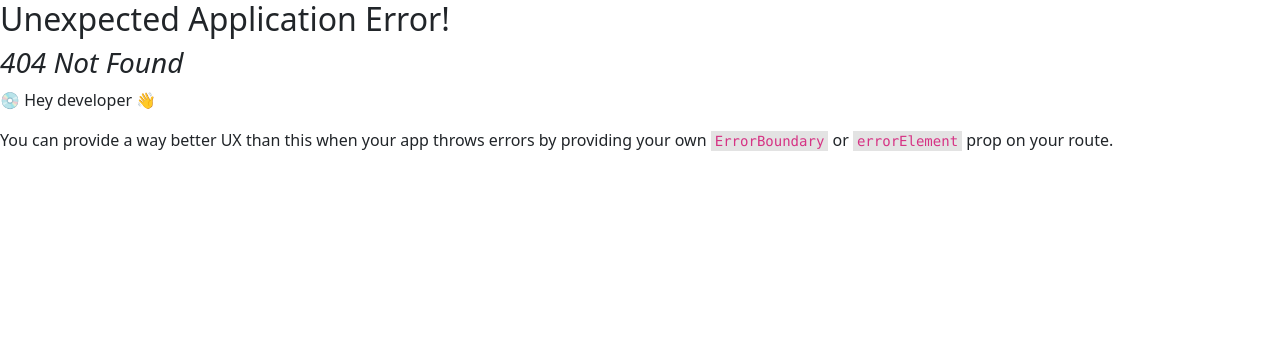
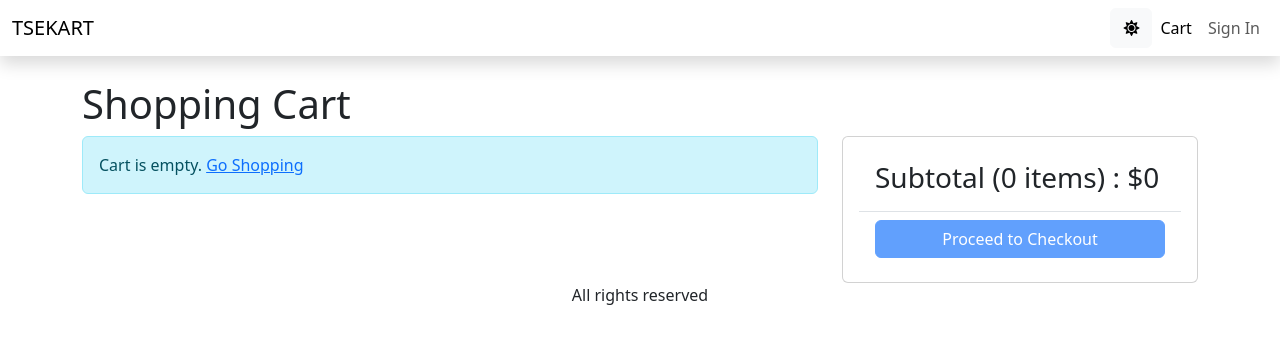
Before and after one commit to Aks-Shah-Tech/ts-ekart, a React (Vite) app in the folder frontend/: page /cart in a window 1280 px wide. Before the commit this address had no page. Shown: the top 344 px of the page. Built offline with nearby package versions, Linux system fonts and the light colour scheme.

Commit message:
Added CartPage

```diff
--- a/frontend/package.json
+++ b/frontend/package.json
@@ -18,7 +18,9 @@
     "react-bootstrap": "^2.8.0",
     "react-dom": "^18.2.0",
     "react-helmet-async": "^1.3.0",
-    "react-router-dom": "^6.14.1"
+    "react-router-bootstrap": "^0.26.2",
+    "react-router-dom": "^6.14.1",
+    "react-toastify": "^9.1.3"
   },
   "devDependencies": {
     "@types/node": "^20.3.3",
--- a/frontend/src/App.tsx
+++ b/frontend/src/App.tsx
@@ -1,19 +1,34 @@
-import { Badge, Button, Col, Container, Form, Nav, NavDropdown, Navbar, Row } from "react-bootstrap";
-import { sampleProducts } from "./data";
+import {
+  Badge,
+  Button,
+  Col,
+  Container,
+  Form,
+  Nav,
+  NavDropdown,
+  Navbar,
+  Row,
+} from "react-bootstrap";
 import { Link, Outlet } from "react-router-dom";
 import { useContext, useEffect } from "react";
 import { Store } from "./Store";
+import { ToastContainer } from "react-toastify";
+import "react-toastify/dist/ReactToastify.css";
+import { LinkContainer } from "react-router-bootstrap";
 
 function App() {
-  const {state: {mode, cart}, dispatch} = useContext(Store)
+  const {
+    state: { mode, cart },
+    dispatch,
+  } = useContext(Store);
 
   useEffect(() => {
-    document.body.setAttribute('data-bs-theme', mode)
-  }, [mode])
+    document.body.setAttribute("data-bs-theme", mode);
+  }, [mode]);
 
   const switchModeHandler = () => {
-    dispatch({ type: 'SWITCH_MODE' })
-  }
+    dispatch({ type: "SWITCH_MODE" });
+  };
   return (
     // <div className="d-flex flex-column vh-100">
     //   <header>
@@ -41,30 +56,35 @@ function App() {
     //   </footer>
     // </div>
     <div className="vh-100">
+      <ToastContainer position="bottom-center" limit={1} />
       <header>
         <Navbar expand="lg" className="shadow">
           <Container fluid>
+            <LinkContainer to="/">
               <Navbar.Brand href="#">TSEKART</Navbar.Brand>
+            </LinkContainer>
             <Navbar.Toggle aria-controls="navbarScroll" />
             <Navbar.Collapse id="navbarScroll">
               <Nav
                 className="ms-auto my-2 my-lg-0"
-            style={{ maxHeight: '100px' }}
+                style={{ maxHeight: "100px" }}
                 navbarScroll
               >
                 <Button variant={mode} onClick={switchModeHandler}>
-              <i className={mode === 'light' ? 'fa fa-sun' : 'fa fa-moon'}></i>
+                  <i
+                    className={mode === "light" ? "fa fa-sun" : "fa fa-moon"}
+                  ></i>
                 </Button>
+                <LinkContainer to="/cart">
                   <Nav.Link>
-            <Link to="/cart">
                     Cart
                     {cart.cartItems.length > 0 && (
                       <Badge pill bg="danger">
                         {cart.cartItems.reduce((a, c) => a + c.quantity, 0)}
                       </Badge>
                     )}
-            </Link>
                   </Nav.Link>
+                </LinkContainer>
                 <Nav.Link href="#action2">Sign In</Nav.Link>
               </Nav>
             </Navbar.Collapse>
--- a/frontend/src/components/ProductItem.tsx
+++ b/frontend/src/components/ProductItem.tsx
@@ -6,6 +6,7 @@ import { useContext } from "react"
 import { Store } from "../Store"
 import { CartItem } from "../types/Cart"
 import { convertProductToCartItem } from "../utils"
+import { toast } from "react-toastify"
 
 
 const ProductItem = ({product}: {product:Product}) => {
@@ -23,6 +24,7 @@ const ProductItem = ({product}: {product:Product}) => {
       type: 'CART_ADD_ITEM',
       payload: {...item, quantity},
     })
+    toast.success('Product added to the cart')
   }
   return (
     <Card>
--- a/frontend/src/index.css
+++ b/frontend/src/index.css
@@ -21,3 +21,7 @@
 img.large {
   max-width: 100%;
 }
+
+img.thumbnail {
+  height: 80px;
+}
--- a/frontend/src/main.tsx
+++ b/frontend/src/main.tsx
@@ -16,6 +16,7 @@ import axios from 'axios';
 import { QueryClient, QueryClientProvider } from '@tanstack/react-query';
 import { ReactQueryDevtools } from '@tanstack/react-query-devtools';
 import { StoreProvider } from './Store.tsx';
+import CartPage from './pages/CartPage.tsx';
 
 
 const router = createBrowserRouter(
@@ -23,6 +24,7 @@ const router = createBrowserRouter(
     <Route path="/" element={<App />}>
       <Route index={true} element={<HomePage />} />
       <Route path="/product/:slug" element={<ProductPage />} />
+      <Route path="cart" element={<CartPage />} />
       {/* <Route path="dashboard" element={<Dashboard />} /> */}
       {/* ... etc. */}
     </Route>
--- /dev/null
+++ b/frontend/src/pages/CartPage.tsx
@@ -0,0 +1,124 @@
+import React, { useContext } from 'react'
+import { Store } from '../Store'
+import { Link, useNavigate } from 'react-router-dom'
+import { CartItem } from '../types/Cart'
+import { toast } from 'react-toastify'
+import { Helmet } from 'react-helmet-async'
+import { Button, Card, Col, ListGroup, Row } from 'react-bootstrap'
+import MessageBox from '../components/MessageBox'
+
+const CartPage = () => {
+    const navigate = useNavigate()
+    const {
+        state: {
+            mode,
+            cart: {cartItems},
+        },
+        dispatch
+    } = useContext(Store)
+
+    const updateCartHandler = async (item: CartItem, quantity: number) => {
+        if(item.countInStock < quantity) {
+            toast.warn('Sorry. Product is out of stock')
+         return
+        }
+        dispatch({
+            type: 'CART_ADD_ITEM',
+            payload: {...item, quantity},
+        })
+    }
+
+    const checkoutHandler = () => {
+        navigate('/signin?redirect=/shipping')
+      }
+  return (
+    <div>
+        <Helmet>
+           <title>Shopping Cart</title>
+         </Helmet>
+         <h1>Shopping Cart</h1>
+         <Row>
+        <Col md={8}>
+          {cartItems.length === 0 ? (
+            <MessageBox>
+              Cart is empty. <Link to="/">Go Shopping</Link>
+            </MessageBox>
+          ) : (
+            <ListGroup>
+              {cartItems.map((item: CartItem) => (
+                <ListGroup.Item key={item._id}>
+                  <Row className="align-items-center">
+                    <Col md={4}>
+                      <img
+                        src={item.image}
+                        alt={item.name}
+                        className="img-fluid rounded thumbnail"
+                      ></img>{' '}
+                      <Link to={`/product/${item.slug}`}>{item.name}</Link>
+                    </Col>
+                    <Col md={3}>
+                      <Button
+                        onClick={() =>
+                          updateCartHandler(item, item.quantity - 1)
+                        }
+                        variant={mode}
+                        disabled={item.quantity === 1}
+                      >
+                        <i className="fas fa-minus-circle"></i>
+                      </Button>{' '}
+                      <span>{item.quantity}</span>
+                      <Button
+                        variant={mode}
+                        onClick={() =>
+                          updateCartHandler(item, item.quantity + 1)
+                        }
+                        disabled={item.quantity === item.countInStock}
+                      >
+                        <i className="fas fa-plus-circle"></i>
+                      </Button>
+                    </Col>
+                    <Col md={3}>${item.price}</Col>
+                    <Col md={2}>
+                      <Button variant={mode}>
+                        <i className="fas fa-trash"></i>
+                      </Button>
+                    </Col>
+                  </Row>
+                </ListGroup.Item>
+              ))}
+            </ListGroup>
+          )}
+        </Col>
+        <Col md={4}>
+          <Card>
+            <Card.Body>
+              <ListGroup variant="flush">
+                <ListGroup.Item>
+                  <h3>
+                    Subtotal ({cartItems.reduce((a, c) => a + c.quantity, 0)}{' '}
+                    items) : $
+                    {cartItems.reduce((a, c) => a + c.price * c.quantity, 0)}
+                  </h3>
+                </ListGroup.Item>
+                <ListGroup.Item>
+                  <div className="d-grid">
+                    <Button
+                      type="button"
+                      variant="primary"
+                      onClick={checkoutHandler}
+                      disabled={cartItems.length === 0}
+                    >
+                      Proceed to Checkout
+                    </Button>
+                  </div>
+                </ListGroup.Item>
+              </ListGroup>
+            </Card.Body>
+          </Card>
+        </Col>
+      </Row>
+    </div>
+  )
+}
+
+export default CartPage
--- a/frontend/src/pages/ProductPage.tsx
+++ b/frontend/src/pages/ProductPage.tsx
@@ -1,17 +1,41 @@
 import { Helmet } from 'react-helmet-async'
-import { useParams } from 'react-router-dom'
+import { useNavigate, useParams } from 'react-router-dom'
 import { useGetProductDetailsBySlugQuery } from '../hooks/productHooks';
 import LoadingBox from '../components/LoadingBox';
 import MessageBox from '../components/MessageBox';
-import { getError } from '../utils';
+import { convertProductToCartItem, getError } from '../utils';
 import { ApiError } from '../types/ApiError';
 import { Badge, Button, Card, Col, ListGroup, Row } from 'react-bootstrap';
 import Rating from '../components/Rating';
+import { Store } from '../Store';
+import { useContext } from 'react';
+import { toast } from 'react-toastify';
 
 const ProductPage = () => {
   const params = useParams();
   const {slug} = params
   const {data: product, isLoading, error} = useGetProductDetailsBySlugQuery(slug!)
+
+  const {state, dispatch} = useContext(Store)
+  const {cart} = state
+
+  const navigate = useNavigate()
+
+  const addToCartHandler = () => {
+    const existItem = cart.cartItems.find((x) => x._id === product!._id)
+    const quantity = existItem ? existItem.quantity + 1 : 1
+    if (product!.countInStock < quantity) {
+      toast.warn('Sorry. Product is out of stock')
+      return
+    }
+    dispatch({
+      type: 'CART_ADD_ITEM',
+      payload: {...convertProductToCartItem(product!), quantity},
+    })
+    toast.success('Product added to the cart')
+    navigate('/cart')
+  }
+
   return isLoading ? (
     <LoadingBox />
   ) : error ? (
@@ -71,7 +95,7 @@ const ProductPage = () => {
                 {product.countInStock > 0 && (
                   <ListGroup.Item>
                     <div className="d-grid">
-                      <Button variant="primary">Add to Cart</Button>
+                      <Button onClick={addToCartHandler} variant="primary">Add to Cart</Button>
                     </div>
                   </ListGroup.Item>
                 )}
```
Also changed, not shown: 1 other file (tests, documents, lock files or other folders). Lines whose indentation alone changed are shown as unchanged.
